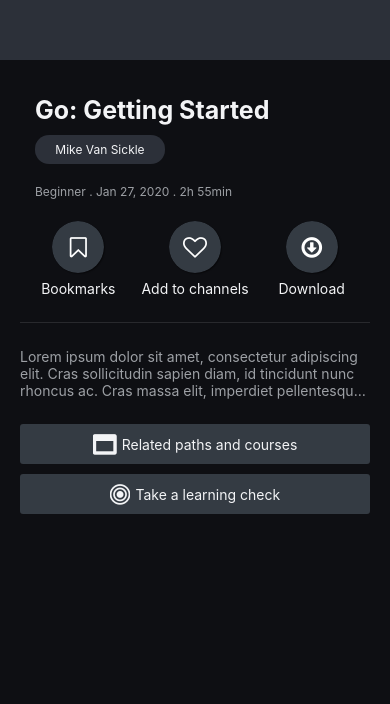
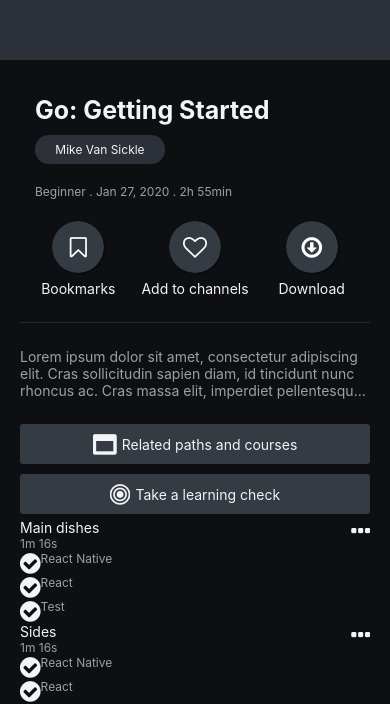
Before and after one commit to nnkyduyen1999/AdvancedMobileFinalProject, a React Native app in the folder PStudying/: screen / in a window 390 px wide. Shown: the part 140-844 px from the top of the page. Built offline with nearby package versions, Linux system fonts and the light colour scheme.

Commit message:
add list lesson for course detail

```diff
--- a/PStudying/src/components/CourseDetail/CourseIntroduction/introduction.js
+++ b/PStudying/src/components/CourseDetail/CourseIntroduction/introduction.js
@@ -6,11 +6,11 @@ import theme from "../../../globals/theme";
 import CourseInfo from "../../Common/course-info";
 import CustomIcon from "../../Common/custom-icon";
 
-const Introduction = ({ lesson }) => {
+const Introduction = ({ course }) => {
   return (
     <View>
       <CourseInfo
-        courseInfo={lesson}
+        courseInfo={course}
         nameStyle={css.courseDetailTitle}
         authorStyle={css.buttonLayoutBig}
       />
@@ -22,7 +22,7 @@ const Introduction = ({ lesson }) => {
       <Divider style={css.divider} />
       <View style={styles.textContainer}>
         <Text style={{ color: theme.SECONDARY_TEXT_COLOR }} numberOfLines={3}>
-          {lesson.description}
+          {course.description}
         </Text>
       </View>
       <Button
--- /dev/null
+++ b/PStudying/src/components/CourseDetail/ListLessonItems/list-item-header.js
@@ -0,0 +1,22 @@
+import React from "react";
+import { View, Text } from "react-native";
+import { Icon } from "react-native-elements";
+import theme from "../../../globals/theme";
+import css from "../../../globals/style";
+const ListItemHeader = ({ sectionHeader }) => {
+  return (
+    <View style={{ flexDirection: "row", justifyContent: "space-between" }}>
+      <View style={{ flexDirection: "column"}}>
+        <Text style={{ color: theme.PRIMARY_TEXT_COLOR }}>{sectionHeader}</Text>
+        <Text style={css.courseContent}>1m 16s</Text>
+      </View>
+      <Icon
+        name="ellipsis-h"
+        type="font-awesome"
+        color={theme.PRIMARY_TEXT_COLOR}
+      />
+    </View>
+  );
+};
+
+export default ListItemHeader;
--- a/PStudying/src/components/CourseDetail/ListLessonItems/list-lesson-item.js
+++ b/PStudying/src/components/CourseDetail/ListLessonItems/list-lesson-item.js
@@ -0,0 +1,19 @@
+import React from "react";
+import { View, Text } from "react-native";
+import { Icon } from "react-native-elements";
+import css from "../../../globals/style";
+import theme from "../../../globals/theme";
+const ListLessonItem = ({ lesson }) => {
+  return (
+    <View style={css.displayRow}>
+      <Icon
+        name="check-circle"
+        type="font-awesome"
+        color={theme.PRIMARY_TEXT_COLOR}
+      />
+      <Text style={css.courseContent}>{lesson.name}</Text>
+    </View>
+  );
+};
+
+export default ListLessonItem;
--- a/PStudying/src/components/CourseDetail/ListLessons/list-lesson.js
+++ b/PStudying/src/components/CourseDetail/ListLessons/list-lesson.js
@@ -0,0 +1,21 @@
+import React from "react";
+import { SectionList } from "react-native";
+import ListLessonItem from "../ListLessonItems/list-lesson-item"
+import ListItemHeader from "../ListLessonItems/list-item-header"
+import ListCourseItem from "../../Courses/ListCourseItems/list-course-items"
+const ListLesson = ({ listLesson }) => {
+  return (
+    <SectionList
+        sections={listLesson}
+        keyExtractor={(item, index) => item + index}
+        renderItem={({ item }) => <ListLessonItem lesson={item} />}
+        renderSectionHeader={({ section: { title } }) => (
+          <ListItemHeader
+            sectionHeader={title}
+          />
+        )}
+      />
+  );
+};
+
+export default ListLesson;
--- a/PStudying/src/components/CourseDetail/course-detail.js
+++ b/PStudying/src/components/CourseDetail/course-detail.js
@@ -2,11 +2,12 @@ import React from "react";
 import { View, ScrollView } from "react-native";
 import Introduction from "./CourseIntroduction/introduction";
 import VideoPlayer from "./VideoPlayer/video-player";
+import ListLesson from "./ListLessons/list-lesson";
 import css from "../../globals/style";
 import theme from "../../globals/theme";
 
 const CourseDetail = () => {
-  const lesson = {
+  const course = {
     name: "Go: Getting Started",
     author: "Mike Van Sickle",
     level: "Beginner",
@@ -14,14 +15,250 @@ const CourseDetail = () => {
     released: "Jan 27, 2020",
     description:
       "Lorem ipsum dolor sit amet, consectetur adipiscing elit. Cras sollicitudin sapien diam, id tincidunt nunc rhoncus ac. Cras massa elit, imperdiet pellentesque ullamcorper et, mattis nec est. Ut fringilla vulputate leo et bibendum. Sed at lacinia ante, id mollis arcu. Nulla non ante dolor. Mauris eget rutrum metus. Curabitur ultrices id nulla eget fermentum. Quisque nec neque est. Maecenas a nulla magna. Donec varius ipsum eu lectus tristique, ac feugiat orci viverra. Aenean accumsan ex eu velit accumsan, at malesuada nibh rutrum. Pellentesque iaculis tellus eget libero consequat dictum. Quisque lacus sapien, bibendum eu sapien in, finibus dapibus odio. Vivamus nec eleifend massa, dictum rhoncus sapien. Sed augue lectus, sodales nec vulputate in, venenatis vitae est. ",
-  };
+    lessons:  [
+        {
+          title: "Main dishes",
+          data: [
+            {
+              id: "1",
+              name: "React Native",
+              author: "Hai Pham",
+              level: "Advanced",
+              released: "May 2019",
+              duration: "40h",
+            },
+            {
+              id: "2",
+              name: "React",
+              author: "Khanh Nguyen",
+              level: "Advanced",
+              released: "May 2019",
+              duration: "60h",
+            },
+            {
+              id: "3",
+              name: "Test",
+              author: "Hanh Tran",
+              level: "Beginner",
+              released: "May 2019",
+              duration: "45h",
+            },
+          ],
+        },
+        {
+          title: "Sides",
+          data: [
+            {
+              id: "1",
+              name: "React Native",
+              author: "Hai Pham",
+              level: "Advanced",
+              released: "May 2019",
+              duration: "40h",
+            },
+            {
+              id: "2",
+              name: "React",
+              author: "Khanh Nguyen",
+              level: "Advanced",
+              released: "May 2019",
+              duration: "60h",
+            },
+            {
+              id: "3",
+              name: "Test",
+              author: "Hanh Tran",
+              level: "Beginner",
+              released: "May 2019",
+              duration: "45h",
+            },
+          ],
+        },
+        {
+          title: "Drinks",
+          data: [
+            {
+              id: "1",
+              name: "React Native",
+              author: "Hai Pham",
+              level: "Advanced",
+              released: "May 2019",
+              duration: "40h",
+            },
+            {
+              id: "2",
+              name: "React",
+              author: "Khanh Nguyen",
+              level: "Advanced",
+              released: "May 2019",
+              duration: "60h",
+            },
+            {
+              id: "3",
+              name: "Test",
+              author: "Hanh Tran",
+              level: "Beginner",
+              released: "May 2019",
+              duration: "45h",
+            },
+          ],
+        },
+        {
+          title: "Desserts",
+          data: [
+            {
+              id: "1",
+              name: "React Native",
+              author: "Hai Pham",
+              level: "Advanced",
+              released: "May 2019",
+              duration: "40h",
+            },
+            {
+              id: "2",
+              name: "React",
+              author: "Khanh Nguyen",
+              level: "Advanced",
+              released: "May 2019",
+              duration: "60h",
+            },
+            {
+              id: "3",
+              name: "Test",
+              author: "Hanh Tran",
+              level: "Beginner",
+              released: "May 2019",
+              duration: "45h",
+            },
+          ],
+        },
+      ]
+    };
 
+    const DATA = [
+        {
+          title: "Main dishes",
+          data: [
+            {
+              id: "1",
+              name: "React Native",
+              author: "Hai Pham",
+              level: "Advanced",
+              released: "May 2019",
+              duration: "40h",
+            },
+            {
+              id: "2",
+              name: "React",
+              author: "Khanh Nguyen",
+              level: "Advanced",
+              released: "May 2019",
+              duration: "60h",
+            },
+            {
+              id: "3",
+              name: "Test",
+              author: "Hanh Tran",
+              level: "Beginner",
+              released: "May 2019",
+              duration: "45h",
+            },
+          ],
+        },
+        {
+          title: "Sides",
+          data: [
+            {
+              id: "1",
+              name: "React Native",
+              author: "Hai Pham",
+              level: "Advanced",
+              released: "May 2019",
+              duration: "40h",
+            },
+            {
+              id: "2",
+              name: "React",
+              author: "Khanh Nguyen",
+              level: "Advanced",
+              released: "May 2019",
+              duration: "60h",
+            },
+            {
+              id: "3",
+              name: "Test",
+              author: "Hanh Tran",
+              level: "Beginner",
+              released: "May 2019",
+              duration: "45h",
+            },
+          ],
+        },
+        {
+          title: "Drinks",
+          data: [
+            {
+              id: "1",
+              name: "React Native",
+              author: "Hai Pham",
+              level: "Advanced",
+              released: "May 2019",
+              duration: "40h",
+            },
+            {
+              id: "2",
+              name: "React",
+              author: "Khanh Nguyen",
+              level: "Advanced",
+              released: "May 2019",
+              duration: "60h",
+            },
+            {
+              id: "3",
+              name: "Test",
+              author: "Hanh Tran",
+              level: "Beginner",
+              released: "May 2019",
+              duration: "45h",
+            },
+          ],
+        },
+        {
+          title: "Desserts",
+          data: [
+            {
+              id: "1",
+              name: "React Native",
+              author: "Hai Pham",
+              level: "Advanced",
+              released: "May 2019",
+              duration: "40h",
+            },
+            {
+              id: "2",
+              name: "React",
+              author: "Khanh Nguyen",
+              level: "Advanced",
+              released: "May 2019",
+              duration: "60h",
+            },
+            {
+              id: "3",
+              name: "Test",
+              author: "Hanh Tran",
+              level: "Beginner",
+              released: "May 2019",
+              duration: "45h",
+            },
+          ],
+        },
+      ];
   return (
     <View>
       <VideoPlayer />
       <ScrollView contentContainerStyle={css.screenContentNoPaddingTop}>
-      <Introduction lesson={lesson} />
-
+        <Introduction course={course} />
+        <ListLesson listLesson={course.lessons}/>
       </ScrollView>
     </View>
   );
```
